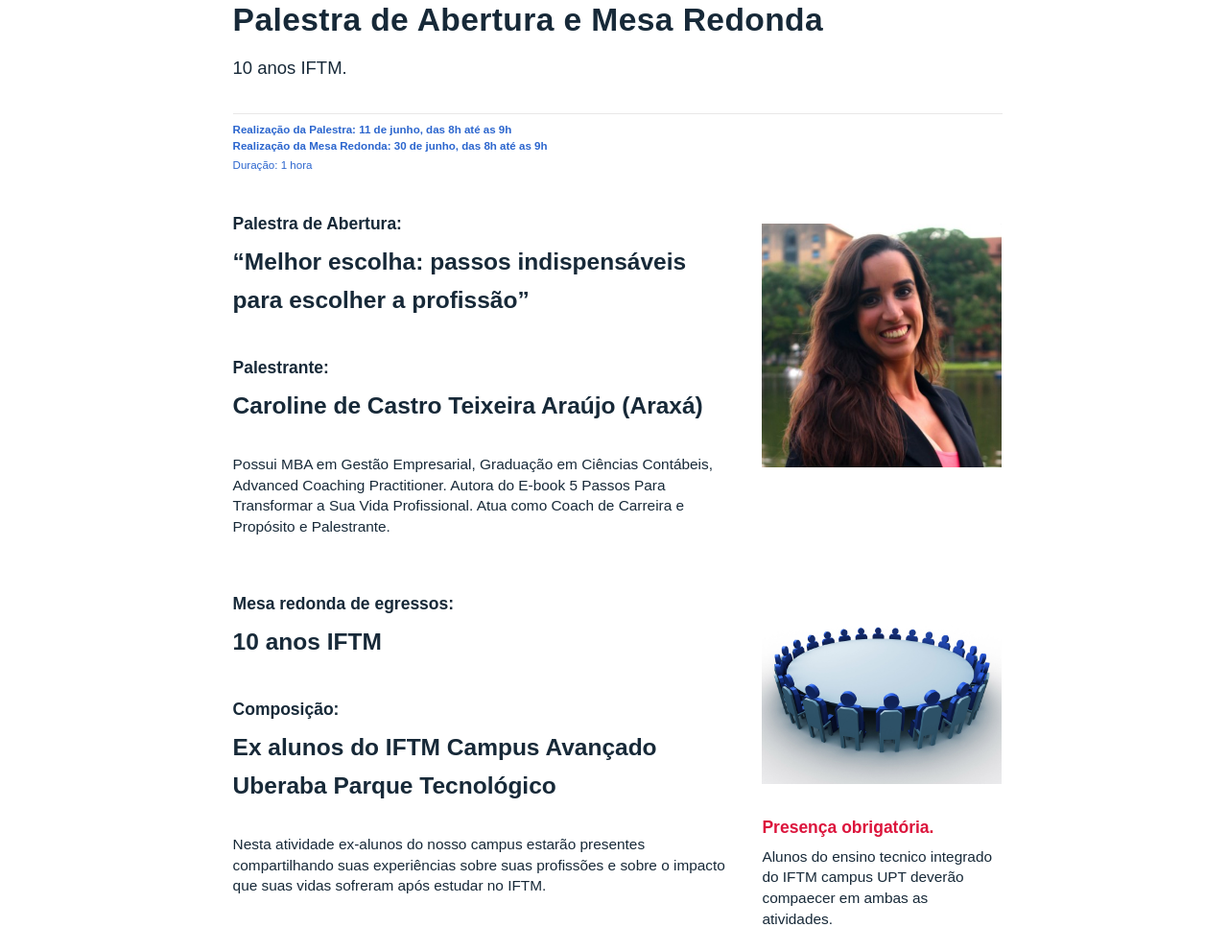
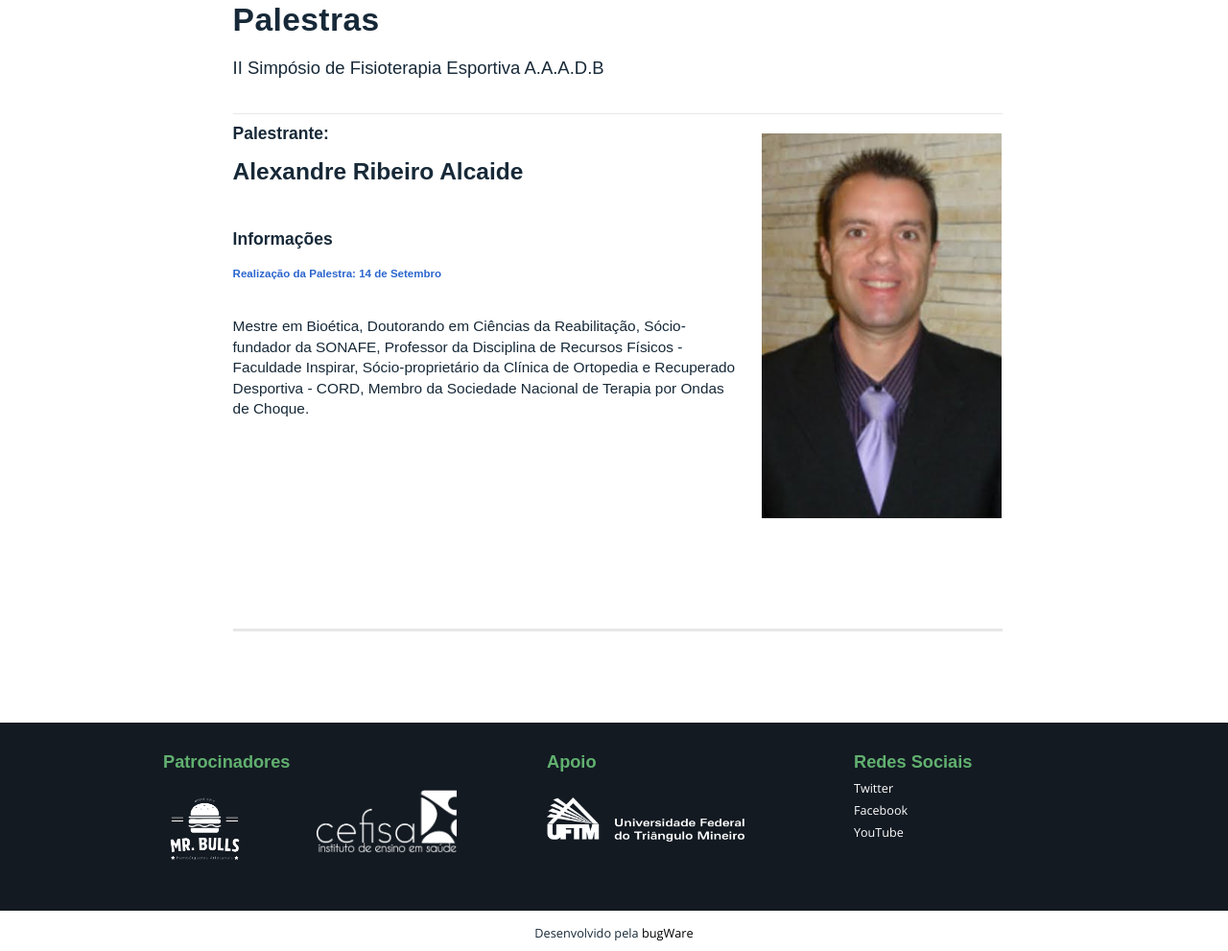
Before and after one commit to luizsergiorf/br.com.simposioAAADB, a plain HTML site: page conteudo/Palestras.html in a window 1280 px wide. Shown: the part 135-1126 px from the top of the page at 96% size. Drawn offline with nearby package versions, Linux system fonts and the light colour scheme.

Commit message:
Pagina Palestras

```diff
--- a/conteudo/Palestras.html
+++ b/conteudo/Palestras.html
@@ -71,68 +71,42 @@
                             <!--        CONTEUDO     -->
                             <div class="row-fluid">
                                 <div class="span11">
-                                    <h2 class="secondaryHeading">Palestra de Abertura e Mesa Redonda</h2>
+                                    <h2 class="secondaryHeading">Palestras</h2>
                                     <div class="subtitle">
-                                        <p>10 anos IFTM.</p>
+                                        <p>II Simpósio de Fisioterapia Esportiva A.A.A.D.B </p>
                                     </div>
+
+                                    <div class="row-fluid">
+                                        <div class="span8">
+                                                <h4>Palestrante:</h4>
+                                                <h3>Alexandre Ribeiro Alcaide</h3>
+                                                <br>
+                                            <h4>Informações</h4>
                                             <div class="content-header-options-1 row-fluid">
                                                 <div class="documentByLine span8">
                                                     <ul>
                                                         <li class="documentAuthor">
-                                                    <strong>Realização da Palestra: 11 de junho, das 8h até as 9h</strong>
-                                                    <br>
-                                                    <strong>Realização da Mesa Redonda: 30 de junho, das 8h até as 9h</strong>
+                                                            <strong>Realização da Palestra: 14 de Setembro</strong>
                                                         </li>
-                                                <li class="documentPublished">
-                                                    <strong>Duração: </strong>1 hora</li>
+                                                        <!-- <li class="documentPublished">
+                                                            <strong>Duração: </strong>1 hora</li> -->
                                                     </ul>
                                                 </div>
                                             </div>
-                                    <div class="row-fluid">
-                                        <div class="span8">
-                                            <h4>Palestra de Abertura:</h4>
-                                            <h3>“Melhor escolha: passos indispensáveis para escolher a profissão”</h3>
-                                            <br>
-                                            <h4>Palestrante:</h4>
-                                            <h3>Caroline de Castro Teixeira Araújo (Araxá)</h3>
-                                            <br>
-                                            <p> Possui MBA em Gestão Empresarial, Graduação em Ciências Contábeis, Advanced Coaching
-                                                Practitioner. Autora do E-book 5 Passos Para Transformar a Sua Vida Profissional.
-                                                Atua como Coach de Carreira e Propósito e Palestrante.</p>
+                                            <p> Mestre em Bioética, Doutorando em Ciências da Reabilitação,
+                                                Sócio-fundador da SONAFE, Professor da Disciplina de Recursos Físicos - Faculdade Inspirar,
+                                                Sócio-proprietário da Clínica de Ortopedia e Recuperado Desportiva - CORD,
+                                                Membro da Sociedade Nacional de Terapia por Ondas de Choque.
+                                            </p>
                                             <br>
                                             <br>
                                         </div>
                                         <br>
                                         <div class="span4">
-                                            <img class="img-responsive" alt="dataScience" src="../visao/img/palestra.jpg">
+                                            <img class="img-responsive" alt="dataScience" src="../visao/img/ALEXANDRE.jpg">
                                         </div>
                                         <br>
                                         <br>
-                                    </div>
-                                    <div class="row-fluid">
-                                        <div class="span8">
-                                            <h4>Mesa redonda de egressos:</h4>
-                                            <h3>10 anos IFTM</h3>
-                                            <br>
-                                            <h4>Composição:</h4>
-                                            <h3>Ex alunos do IFTM Campus Avançado Uberaba Parque Tecnológico</h3>
-                                            <br>
-                                            <p> Nesta atividade ex-alunos do nosso campus estarão presentes compartilhando suas
-                                                experiências sobre suas profissões e sobre o impacto que suas vidas sofreram
-                                                após estudar no IFTM.</p>
-                                            <br>
-                                        </div>
-                                        <div class="span4">
-                                            <br>
-                                            <img class="img-responsive" alt="dataScience" src="../visao/img/mesa-redonda.jpg">
-                                            <br>
-                                            <br>
-                                            <h4>
-                                                <b class="vagas">Presença obrigatória.</b>
-                                            </h4>
-                                            <p>
-                                                Alunos do ensino tecnico integrado do IFTM campus UPT deverão compaecer em ambas as atividades.</p>
-                                        </div>
                                     </div>
                                     <br>
                                     <br>
```
Also changed, not shown: visao/img/ALEXANDRE.jpg (added). Lines whose indentation alone changed are shown as unchanged.
